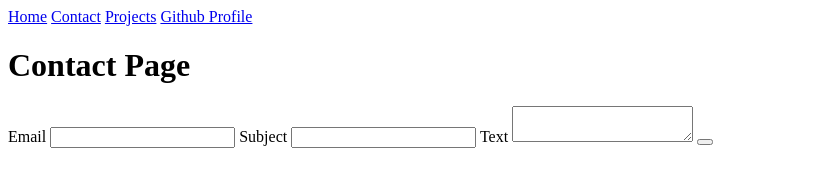
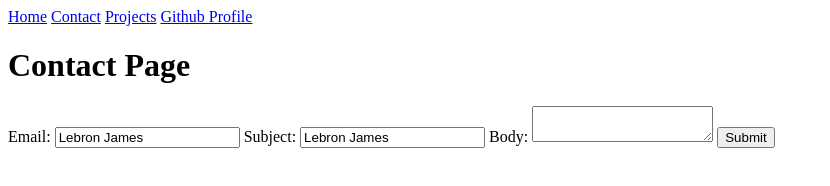
Before and after one commit to jyepez26/portfolio, a plain HTML site: page contact/index.html in a window 1280 px wide. Shown: the whole page, without its empty margins (0-830 px from the left). Drawn offline with Linux system fonts and the light colour scheme.

Commit message:
Update index.html

```diff
--- a/contact/index.html
+++ b/contact/index.html
@@ -16,18 +16,18 @@
     <h1>Contact Page</h1>
     <form action="joyepez@ucsd.edu", method="post", enctype="text/plain">
         <label for="email">
-            Email
-            <input name="email", type="email">
+            Email:
+            <input name="email", type="email", value="Lebron James">
         </label>
         <label for="Subject">
-            Subject
-            <input name="subject">
+            Subject:
+            <input name="subject" value="Lebron James">
         </label>
         <label for="Text">
-            Text
-            <textarea name="body"></textarea>
+            Body:
+            <textarea name="body", aria-valuetext="Lebron James"></textarea>
         </label>
-        <button></button>
+        <button>Submit</button>
     </form>
 </body>
 </html>
```
